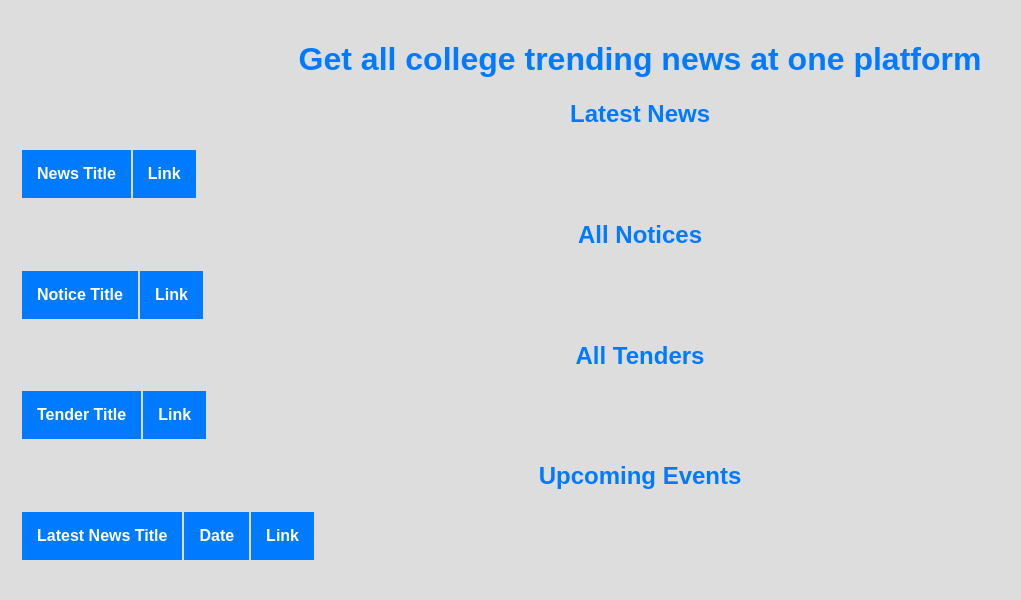
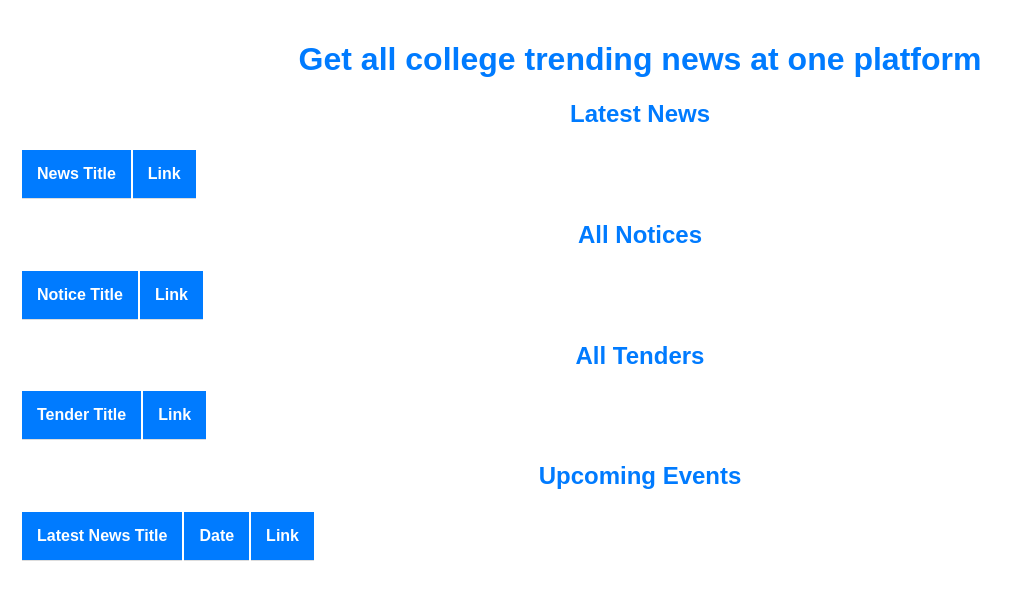
Before and after one commit to panjyar/Web-Scrapy, a Flask app: page / in a window 1280 px wide. Shown: the top 600 px of the page, without its empty margins (0-1021 px from the left). Run offline with Flask 3, Linux system fonts and the light colour scheme; data that the repository does not hold is empty; some libraries are stand-ins or nearby versions.

```diff
--- a/Backend/static/styles.css
+++ b/Backend/static/styles.css
@@ -2,7 +2,7 @@ body {
     font-family: Arial, sans-serif;
     margin: 0;
     padding: 20px;
-    background-color: #dddddd;
+    background-color: #ffffff;
     color: #333;
 }
 h1, h2 {
@@ -11,7 +11,6 @@ h1, h2 {
     font-weight: 700;
 }
 
-/* Table Styling */
 .news-table {
     width: 100%;
     margin-bottom: 20px;
@@ -32,7 +31,7 @@ th {
     font-weight: bold;
 }
 tr:hover {
-    background-color: #f1f1f1;
+    background-color: #e0e0e0;
 }
 td a {
     color: #007BFF;
@@ -43,7 +42,6 @@ td a:hover {
     text-decoration: underline;
 }
 
-/* Image Styling */
 .image-placeholder {
     width: 60px;
     height: 60px;
@@ -55,7 +53,6 @@ td a:hover {
     background-position: center;
 }
 
-/* Responsive Styling */
 @media (max-width: 768px) {
     body {
         padding: 10px;
```
Also changed, not shown: 2 other files.
